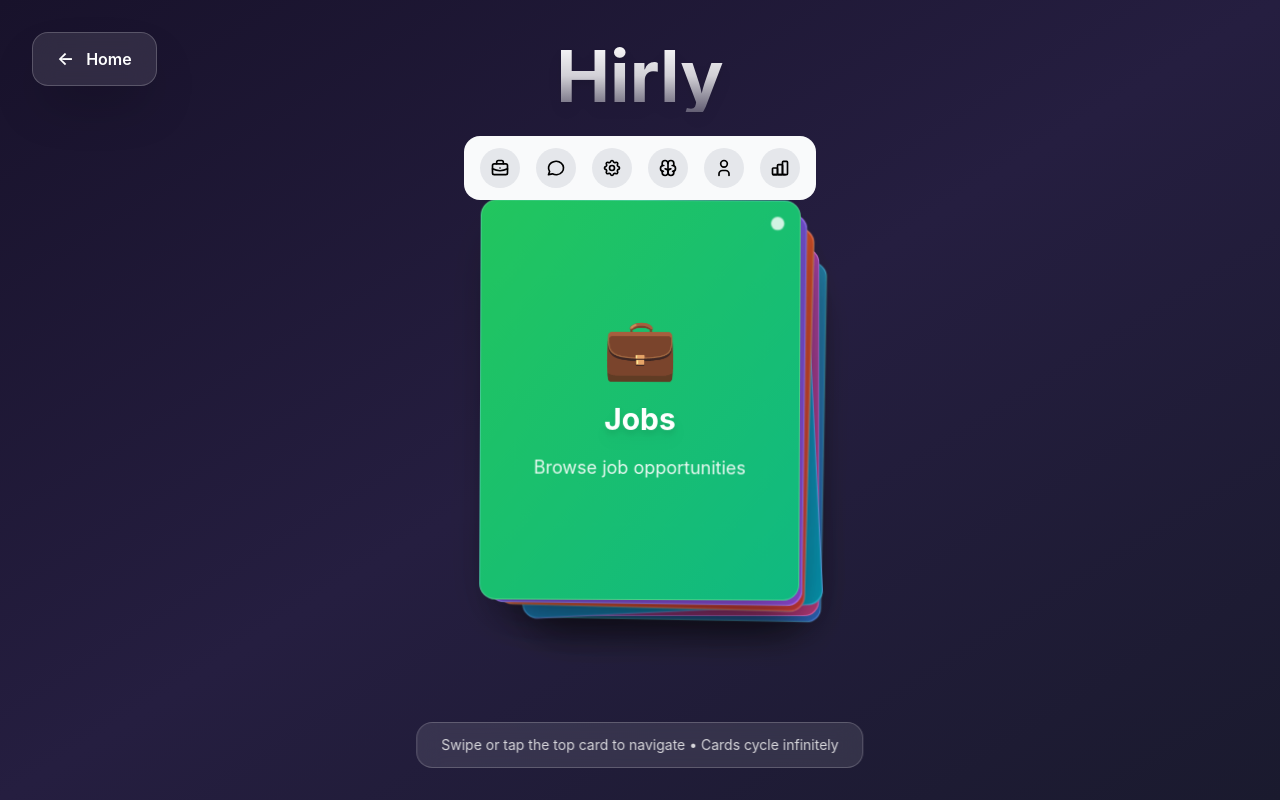
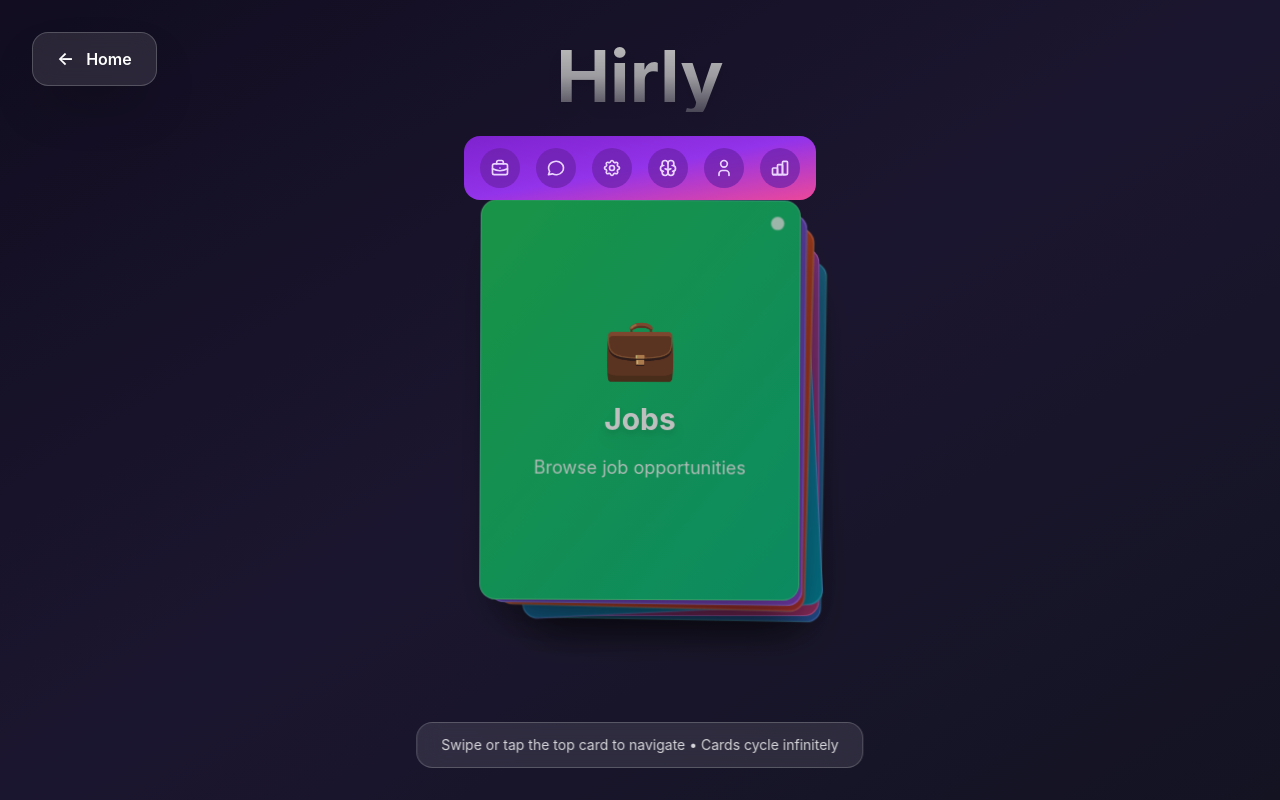
Before and after one commit to ReggieNora/CardsUI, a React (Vite) app in the folder project/: page /app/cards in a window 1280 px wide. Both pictures are taken after a click on the button "Hirly". Built offline with nearby package versions, Linux system fonts and the light colour scheme.

Commit message:
Effects are working on the Drop Menu

```diff
--- a/project/src/components/CardHubExperiment.tsx
+++ b/project/src/components/CardHubExperiment.tsx
@@ -170,8 +170,29 @@ export default function CardHubExperiment() {
         >
           Hirly
         </motion.h1>
+        <AnimatePresence>
           {menuOpen && (
-          <div className="mt-4">
+            <>
+              {/* Overlay for outside click */}
+              <motion.div
+                key="dock-overlay"
+                initial={{ opacity: 0 }}
+                animate={{ opacity: 0.25 }}
+                exit={{ opacity: 0 }}
+                transition={{ duration: 0.2 }}
+                className="fixed inset-0 z-20 bg-black cursor-pointer"
+                onClick={() => setMenuOpen(false)}
+                aria-label="Close menu"
+              />
+              {/* Animated FloatingDock */}
+              <motion.div
+                key="dock-menu"
+                initial={{ opacity: 0, y: -32 }}
+                animate={{ opacity: 1, y: 0 }}
+                exit={{ opacity: 0, y: -24 }}
+                transition={{ type: "spring", stiffness: 340, damping: 32, duration: 0.32 }}
+                className="mt-4 z-30"
+              >
                 <FloatingDock
                   items={menuItems.map(item => ({
                     title: item.label,
@@ -194,8 +215,10 @@ export default function CardHubExperiment() {
                   desktopClassName="mt-2"
                   mobileClassName="mt-2"
                 />
-          </div>
+              </motion.div>
+            </>
           )}
+        </AnimatePresence>
       </div>
 
       {/* Card Stack Container */}
--- a/project/src/components/ui/FloatingDock.tsx
+++ b/project/src/components/ui/FloatingDock.tsx
@@ -93,7 +93,7 @@ const FloatingDockDesktop = ({
       onMouseMove={(e) => mouseX.set(e.pageX)}
       onMouseLeave={() => mouseX.set(Infinity)}
       className={cn(
-        "mx-auto hidden h-16 items-end gap-4 rounded-2xl bg-gray-50 px-4 pb-3 md:flex dark:bg-neutral-900",
+        "mx-auto hidden h-16 items-end gap-4 rounded-2xl bg-gradient-to-br from-purple-700 via-purple-600 to-pink-500 px-4 pb-3 md:flex",
         className,
       )}
     >
@@ -165,7 +165,7 @@ function IconContainer({
         style={{ width, height }}
         onMouseEnter={() => setHovered(true)}
         onMouseLeave={() => setHovered(false)}
-        className="relative flex aspect-square items-center justify-center rounded-full bg-gray-200 dark:bg-neutral-800"
+        className="relative flex aspect-square items-center justify-center rounded-full bg-purple-800/70"
       >
         <AnimatePresence>
           {hovered && (
@@ -181,7 +181,7 @@ function IconContainer({
         </AnimatePresence>
         <motion.div
           style={{ width: widthIcon, height: heightIcon }}
-          className="flex items-center justify-center"
+          className="flex items-center justify-center text-purple-200"
         >
           {icon}
         </motion.div>
```
Lines whose indentation alone changed are shown as unchanged.
